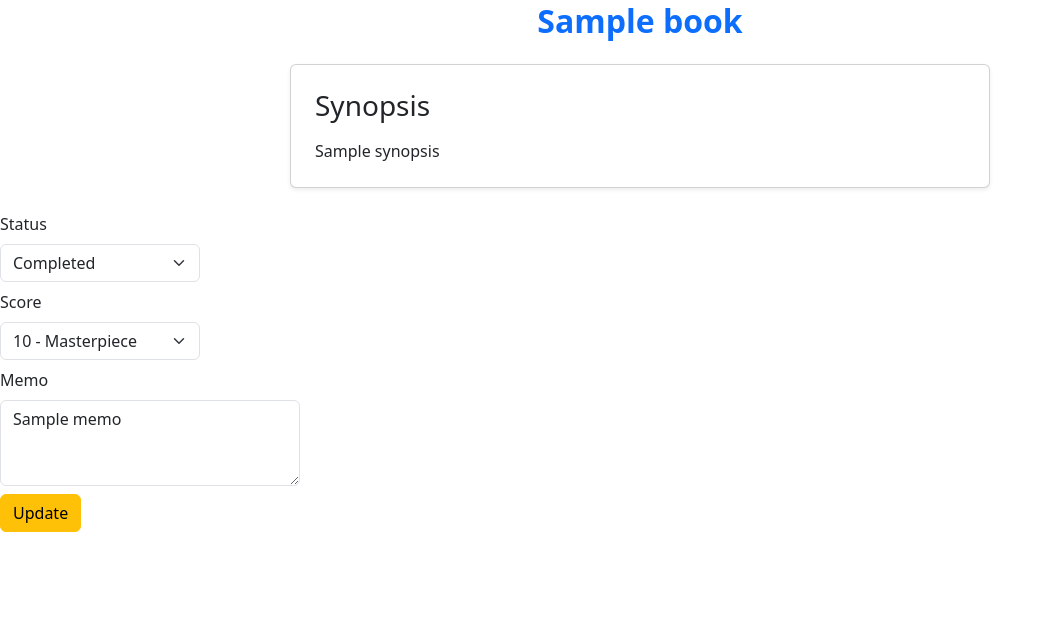
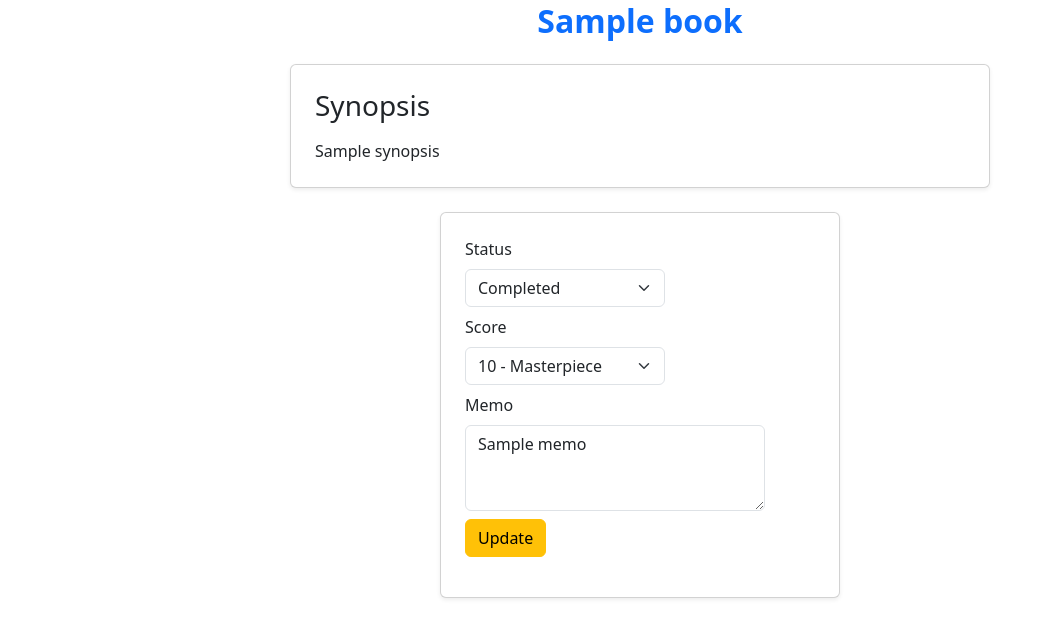
Before and after one commit to Justin-Schultz-GHub/ls-py185-book_tracker, a Flask app: page /book/1 in a window 1280 px wide. Shown: the part 146-784 px from the top of the page, without its empty margins (0-1053 px from the left). Run offline with Flask 3, Linux system fonts and the light colour scheme; the visitor is signed in with stand-in values (Sample User, id 1); a database or web service that is not in the repository returns one stand-in record (values such as "Sample title"); some libraries are stand-ins or nearby versions.

Commit message:
Tweak add book to list UI on individual book pages

```diff
--- a/app.py
+++ b/app.py
@@ -93,7 +93,6 @@ def home():
 @app.route('/books', methods=['GET'])
 def books():
     search_query = request.args.get('q', '').strip()
-    print(search_query)
     books = g.storage.get_books(search_query)
     return render_template('books.html', books=books)
 
--- a/templates/book.html
+++ b/templates/book.html
@@ -9,6 +9,7 @@
 </div>
 
 {% if session.user_id %}
+<div class="card shadow-sm p-4 mb-4" style="max-width: 400px; margin: auto;">
     <form method="POST" action="{{ url_for('add_to_book_list', book_id=book.id) }}" class="mb-3">
         <div class="mb-2" style="width: 200px;">
             <label for="status" class="form-label">Status</label>
@@ -49,5 +50,6 @@
             <button type="submit" class="btn btn-success">Add to List</button>
         {% endif %}
     </form>
+</div>
 {% endif %}
 {% endblock %}
```
Lines whose indentation alone changed are shown as unchanged.
